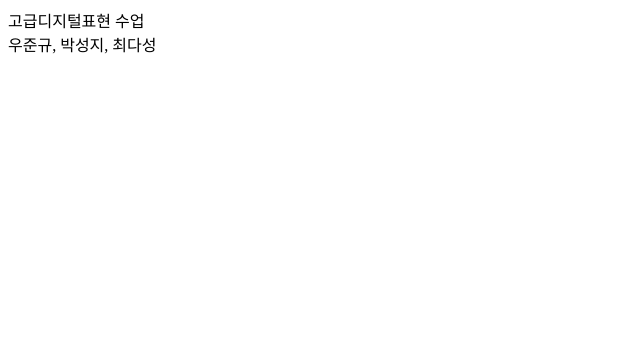
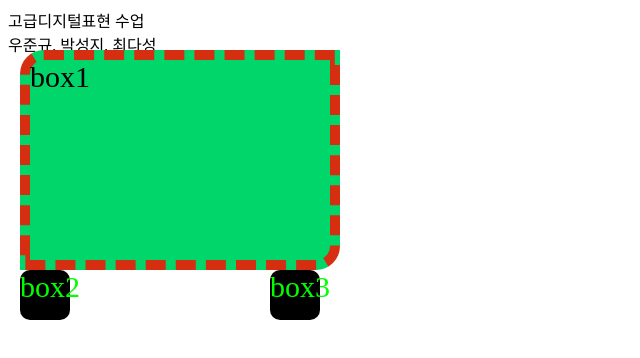
Before and after one commit to dnwnsrb11/dnwnsrb11.github.io, a plain HTML site: page index.html in a window 1280 px wide. Shown: the whole page, without its empty margins (0-640 px from the left). Drawn offline with Linux system fonts and the light colour scheme.

Commit message:
Update index.html

```diff
--- a/index.html
+++ b/index.html
@@ -4,6 +4,44 @@
     <meta charset="UTF-8">
     <meta name="viewport" content="width=device-width, initial-scale=1.0">
     <title>Document</title>
+    <style>
+#box1 {
+  position: fixed;
+  top: 50px;
+  left: 20px;
+  width: 300px;
+  height: 200px;
+  font-size: 30px;
+  color: black;
+  background-color: #00D669;
+  border: dashed 10px #D62E11;
+  border-radius: 24px 0 24px 0;
+}
+
+#box2 {
+  position: fixed;
+  top: 270px;
+  left: 20px;
+  width: 50px;
+  height: 50px;
+  font-size: 30px;
+  color: #00ff00;
+  background-color: black;
+  border-radius: 10px;
+}
+
+#box3 {
+  position: fixed;
+  top: 270px;
+  left: 270px;
+  width: 50px;
+  height: 50px;
+  font-size: 30px;
+  color: #00ff00;
+  background-color: black;
+  border-radius: 10px;
+}
+    </style>
 </head>
 <body>
 
@@ -11,6 +49,9 @@
         <div class="header__square">고급디지털표현 수업</div>
         <div class="header__title">우준규, 박성지, 최다성</div>
     </header>
+    <div id="box1">box1</div>
+    <div id="box2">box2</div>
+    <div id="box3">box3</div>
 
 </body>
 </html>
```
